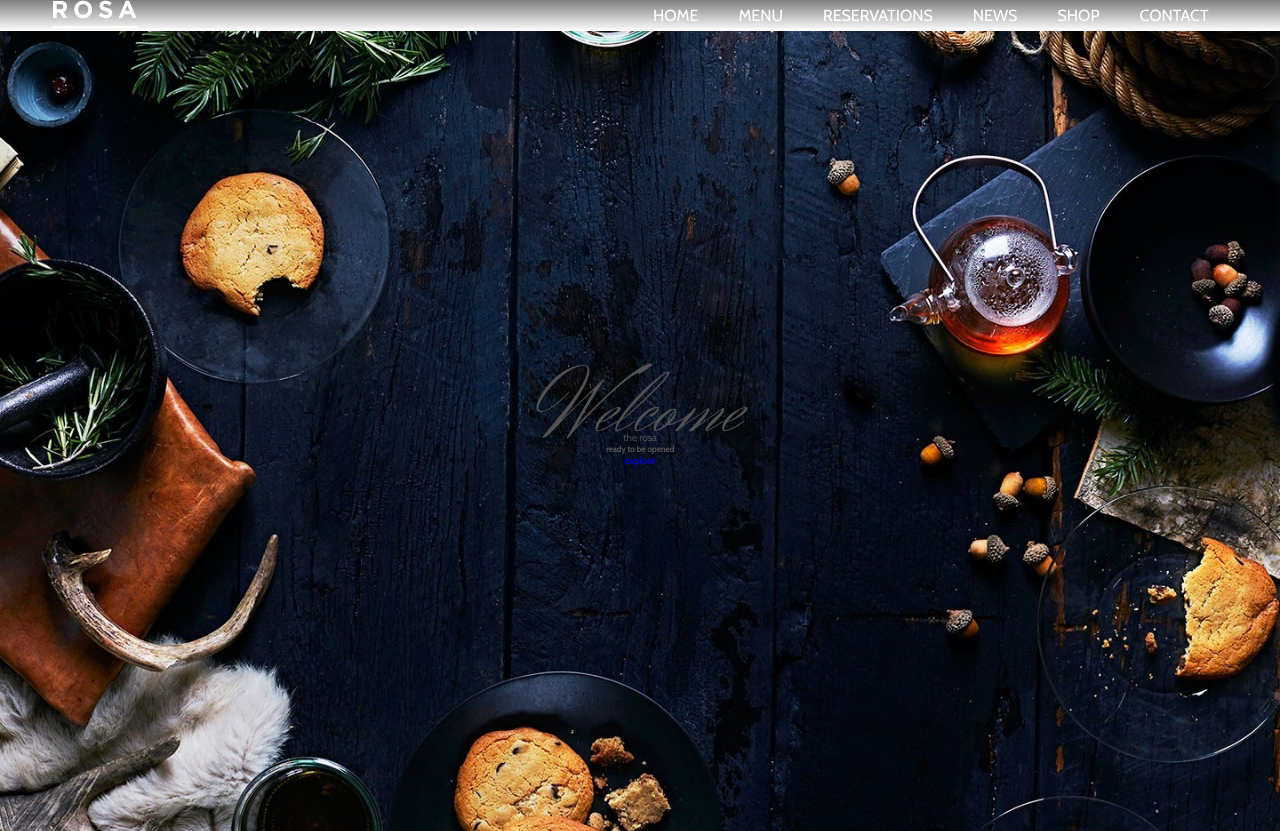
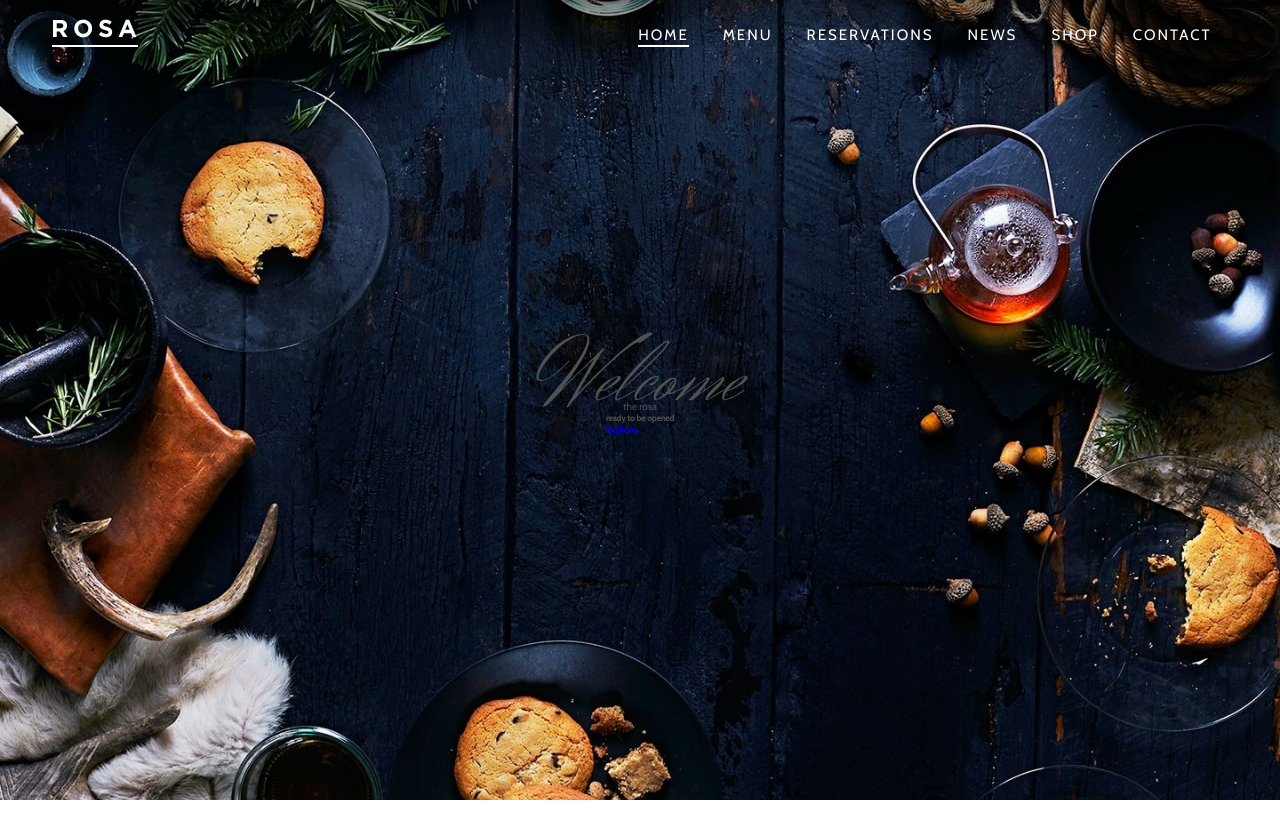
Before and after one commit to thongvm316/Rosa-Myseft, a website: page index.html in a window 1280 px wide. After the commit the page ends 800 px from the top, so only its background shows below. Drawn offline with Linux system fonts and the light colour scheme.

Commit message:
20200402

```diff
--- a/index.html
+++ b/index.html
@@ -27,12 +27,12 @@
             <img src="./img/logo-rosa.png" alt="">
           </a>
           <ul class="nav-list">
-            <li class="nav-item">home</li>
-            <li class="nav-item">menu</li>
-            <li class="nav-item">reservations</li>
-            <li class="nav-item">news</li>
-            <li class="nav-item">shop</li>
-            <li class="nav-item">contact</li>
+            <li class="nav-item"><a href="index.html" class="active">home</a></li>
+            <li class="nav-item"><a href="#">menu</a></li>
+            <li class="nav-item"><a href="">reservations</a></li>
+            <li class="nav-item"><a href="">news</a></li>
+            <li class="nav-item"><a href="">shop</a></li>
+            <li class="nav-item"><a href="">contact</a></li>
           </ul>
         </nav>
       </div>
--- a/sass/index.scss
+++ b/sass/index.scss
@@ -3,11 +3,6 @@
 }
 
 @import url(../css/fonts.css);
-
-// @font-face {
-//     font-family: 'Herr Von Muellerhoff';
-//     src: url('../fonts/Herr_Von_Muellerhoff/HerrVonMuellerhoff-Regular.ttf');
-// }
 
 /* Font */
 $main-font: 'Source Sans Pro', sans-serif;
@@ -53,22 +48,33 @@ p {
 header {
     width: 100%;
     height: auto;
-    // position: absolute;
-    // top: 0;
-    // left: 0;
+    position: absolute; // chỉnh lại vitri khi có Hero section
+    top: 0;
+    left: 0;
     background-image: linear-gradient(to bottom, rgba(0, 0, 0, 0.5), transparent);
+    padding-top: 1.9rem;
+    z-index: 1500;
     nav {
         display: flex;
         justify-content: space-between;
         align-items: center;
+        transform: translateX(-130%);
         .nav-list {
             display: flex;
             list-style: none;
             .nav-item {
-                color: #fff;
-                font-size: 1.6rem;
-                padding: 0 2rem;
-                text-transform: uppercase;
+                a {
+                    color: #fff;
+                    font-size: 1.5rem;
+                    padding: 0 1.7rem;
+                    text-transform: uppercase;
+                    letter-spacing: 2px;
+                    position: relative;
+                    transition: .4s;
+                    &:hover {
+                        color: $secondary-font-color;
+                    }
+                }
             }
         }
         .menu-toggle {
@@ -76,8 +82,20 @@ header {
             right: 2.5rem;
             color: #fff;
             font-size: 2rem;
-            display: none;
         }
+    }
+}
+
+.active {
+    position: relative;
+    &:before {
+        content: '';
+        position: absolute;
+        width: 60%;
+        height: 2px;
+        background-color: #fff;
+        left: 17px;
+        bottom: -3px;
     }
 }
 
@@ -92,7 +110,8 @@ header {
         height: 100vh;
         flex-direction: column;
         justify-content: center;
-        text-align: center;
+        // text-align: center; cai nao cung dc
+        align-items: center;
         .sub-headline {
             font-size: 8.8rem;
             font-family: $secondary-font;
@@ -102,3 +121,15 @@ header {
         }
     }
 }
+
+/* Media Query */
+@media (min-width: 900px) {
+    header {
+        .nav {
+            transform: translateX(0);
+            .menu-toggle {
+                display: none;
+            }
+        }
+    }
+}
```
Also changed, not shown: css/style.css, 1 other file.
